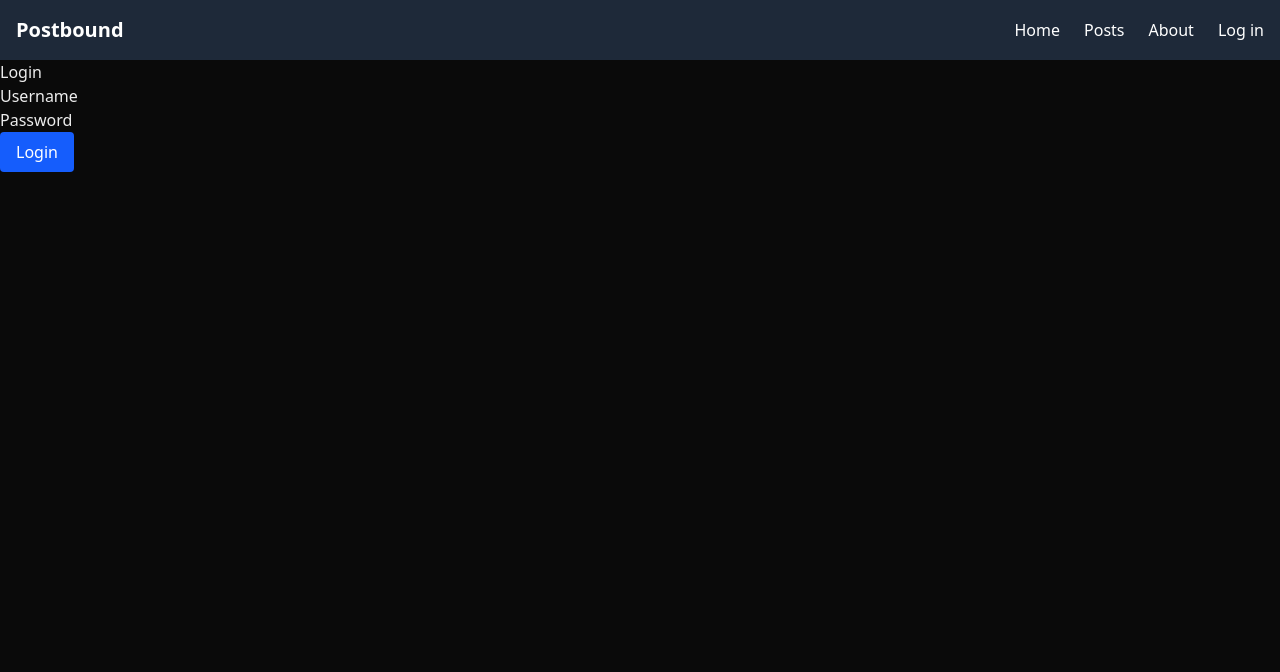
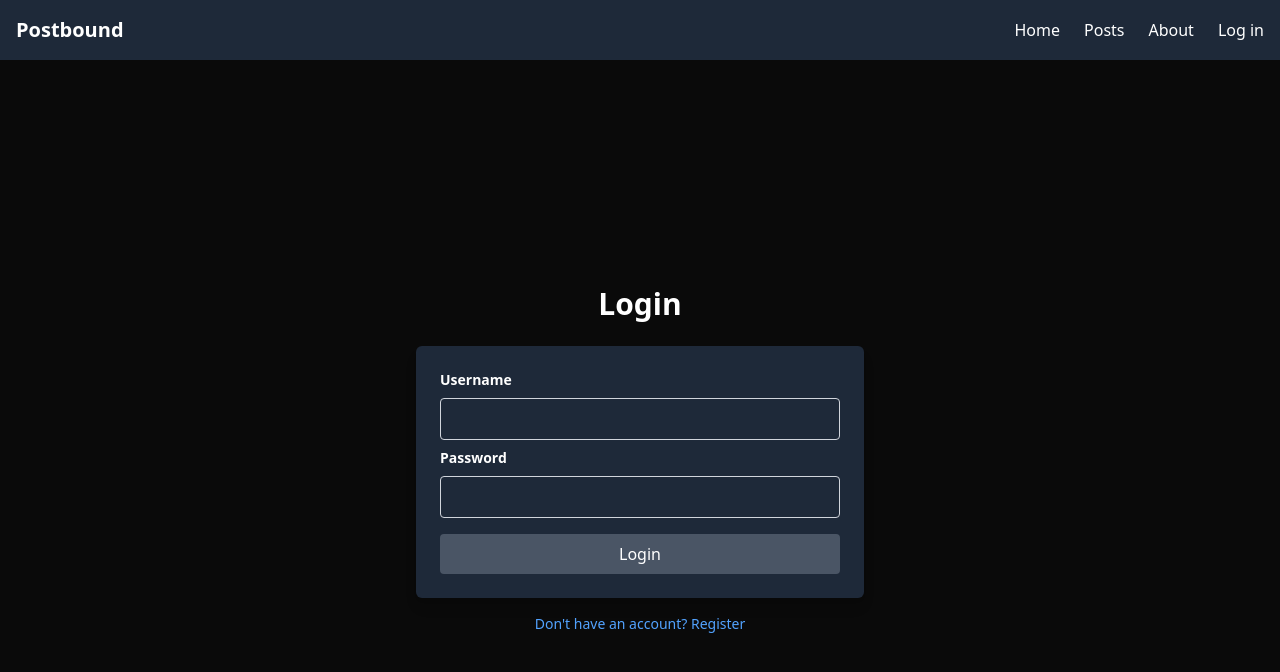
Before and after one commit to salzahir/Postbound, a Next.js app in the folder client/: page /login in a window 1280 px wide. Shown: the top 672 px of the page. Built offline with nearby package versions, Linux system fonts and the light colour scheme.

Commit message:
style: update login page styling

```diff
--- a/client/src/app/login/page.tsx
+++ b/client/src/app/login/page.tsx
@@ -5,6 +5,7 @@ import loginUser from "./login";
 import { useRouter } from "next/navigation";
 import { useState } from "react";
 import Header from "../header";
+import Link from "next/link";
 
 function LoginPage() {
     const router = useRouter();
@@ -32,27 +33,58 @@ function LoginPage() {
 
     return (
       <>
-        <Header/>
-        <div>
-            <h1>Login</h1>
-            <form onSubmit={handleLogin}>
-                <div>
-                    <label htmlFor="username">Username</label>
-                    <input type="text" id="username" name="username" required />
-                </div>
-                <div>
-                    <label htmlFor="password">Password</label>
-                    <input type="password" id="password" name="password" required />
-                </div>
-                <button type="submit" className="bg-blue-600 text-white px-4 py-2 rounded hover:bg-blue-700 transition-colors">Login</button>
-            </form>
-
-            {success && <p className="text-green-500 mt-4">{success}</p>}
-            {error && <p className="text-red-500 mt-4">{error}</p>}
+        <Header />
+        <div className="flex flex-col items-center justify-center min-h-screen px-4">
+          <h1 className="text-3xl font-bold text-white mb-6">Login</h1>
+          <form
+            onSubmit={handleLogin}
+            className="flex flex-col gap-4 bg-gray-800 p-6 rounded-md w-full max-w-md shadow-lg"
+          >
+            <div className="flex flex-col gap-2">
+              <label
+                htmlFor="username"
+                className="text-sm font-semibold text-white"
+              >
+                Username
+              </label>
+              <input
+                type="text"
+                id="username"
+                name="username"
+                required
+                className="p-2 rounded border border-gray-300 focus:outline-none focus:ring-2 focus:ring-blue-500"
+              />
+              <label
+                htmlFor="password"
+                className="text-sm font-semibold text-white"
+              >
+                Password
+              </label>
+              <input
+                type="password"
+                id="password"
+                name="password"
+                required
+                className="p-2 rounded border border-gray-300 focus:outline-none focus:ring-2 focus:ring-blue-500"
+              />
+            </div>
+            <button
+              type="submit"
+              className="bg-gray-600 text-white px-4 py-2 rounded hover:bg-gray-700 transition-colors"
+            >
+              Login
+            </button>
+          </form>
+          {success && (
+            <p className="bg-green-100 text-green-700 p-2 rounded mt-4">{success}</p>
+          )}
+          {error && (
+            <p className="bg-red-100 text-red-700 p-2 rounded mt-4">{error}</p>
+          )}
+          <Link href="/register" className="text-sm text-blue-400 mt-4 hover:underline">Don't have an account? Register</Link>
         </div>
       </>
-
-    )
+    );
 }
 
 export default LoginPage;
```
